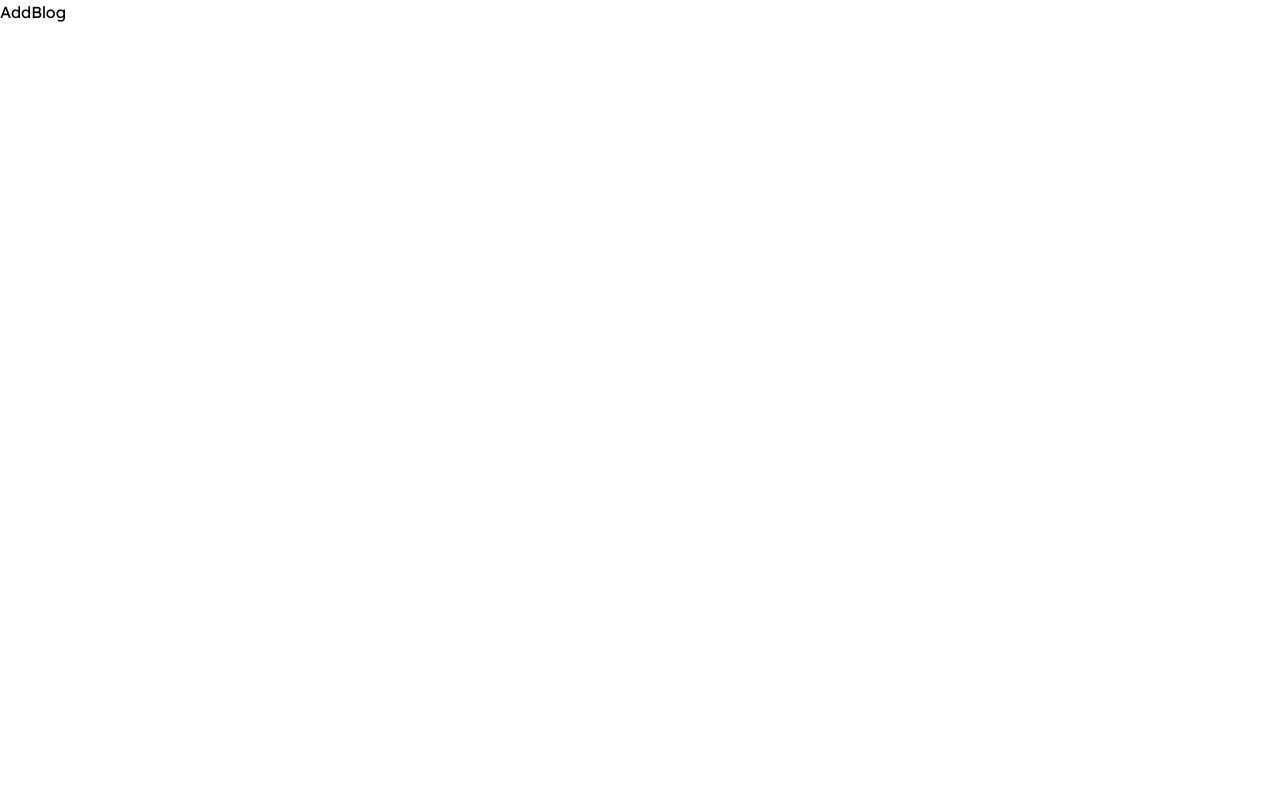
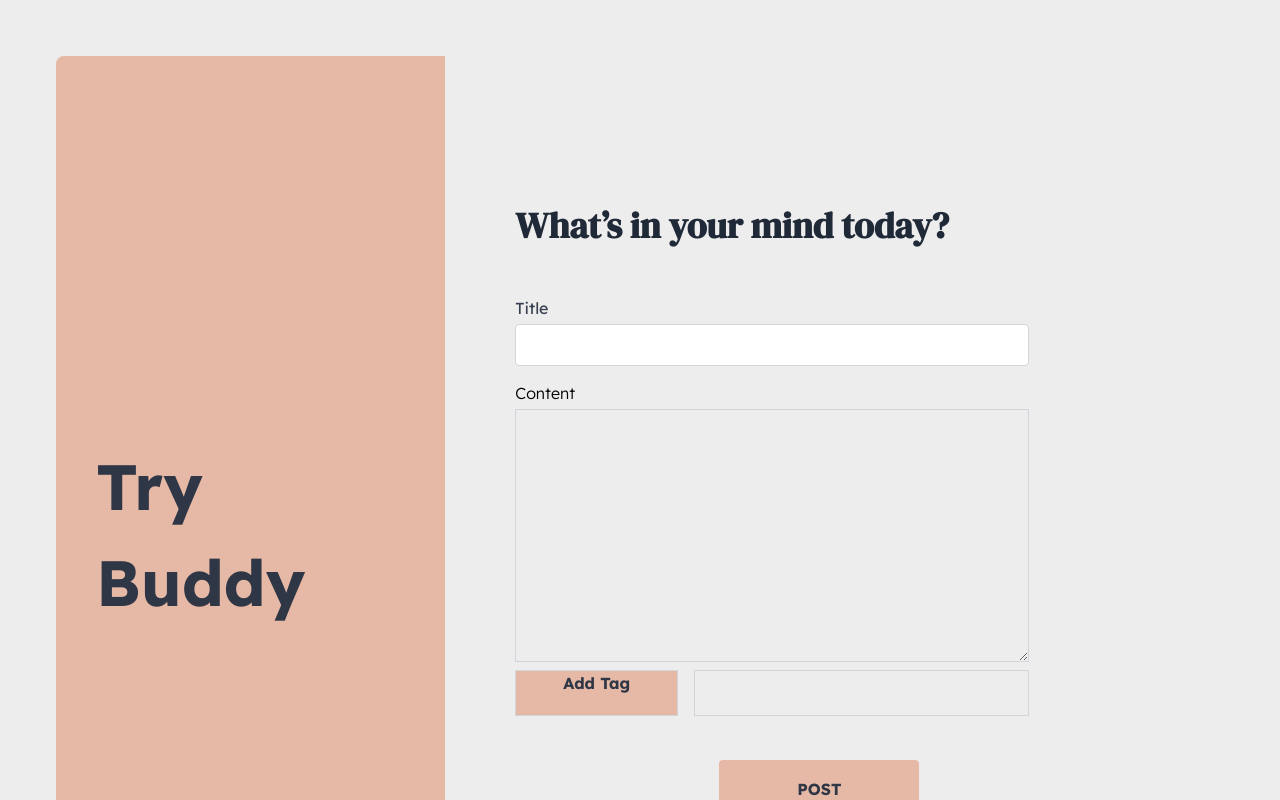
Before and after one commit to halleygz/blog-v3, a React (Vite) app in the folder frontend/: page /createblog in a window 1280 px wide. Shown: the top 800 px of the page. Built offline with nearby package versions, Linux system fonts and the light colour scheme.

Commit message:
AddBlog page

```diff
--- a/frontend/src/pages/blog/AddBlog.jsx
+++ b/frontend/src/pages/blog/AddBlog.jsx
@@ -1,8 +1,33 @@
 import React from 'react'
+import InputFields from '../../components/tools/InputFields'
+import TextArea from '../../components/tools/TextArea'
+import { FormBtns } from '../../components/tools/Buttons'
+import { Link } from 'react-router-dom'
+
+
+
 
 const AddBlog = () => {
   return (
-    <div>AddBlog</div>
+    <div className="min-h-screen flex flex-col justify-center items-center bg-whitesmoke p-6">
+      <div className="w-full max-w-md bg-whitesmoke rounded-lg p-8 md:flex md:max-w-full">
+        <div className="min-h-[100vh] hidden md:flex md:justify-center md:items-center md:w-1/3 bg-[#E6B9A6] text-[#2F3645] p-10 rounded-l-lg">
+          <h2 className="text-[64px] font-bold">Try Buddy</h2>
+        </div>
+        <div className="md:w-1/2 pl-[70px] py-[150px]">
+          <h3 className="text-4xl font-bold font-dm-serif-display text-gray-800 mb-[50px]">What’s in your mind today?</h3>
+          <form>
+            <InputFields content={"Title"} type={"text"}/>
+            <TextArea content="Content"/>
+          </form>
+          <div className='flex flex-row justify-between'>
+            <div className="max-w-[163px] h-[46px] flex-1 relative box-border border-[1px] border-solid border-gray-300 bg-[#E6B9A6] text-[#2F3645] font-bold mr-4 text-center">Add Tag</div>
+            <input className=" h-[46px] flex-1 relative box-border border-[1px] border-solid border-gray-300 bg-whitesmoke"/>
+          </div>
+          <div className='my-[40px] mx-[200px]'><FormBtns content={"POST"}/></div>
+        </div>
+      </div>
+    </div>
   )
 }
 
```
